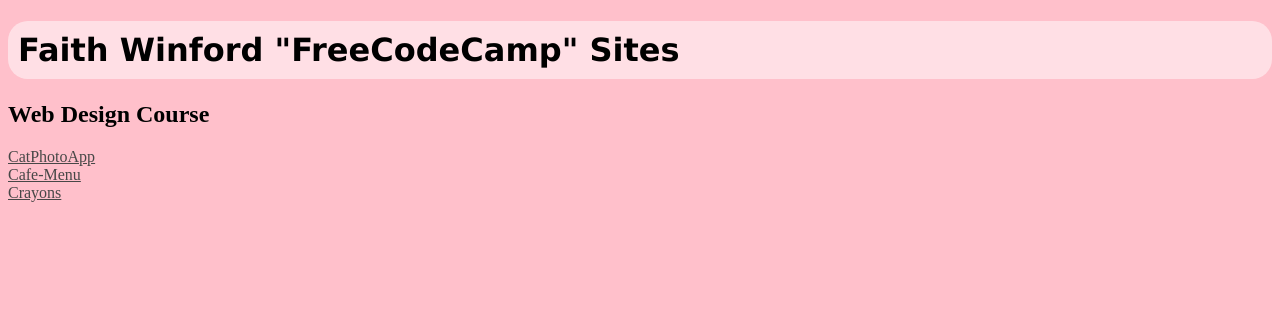
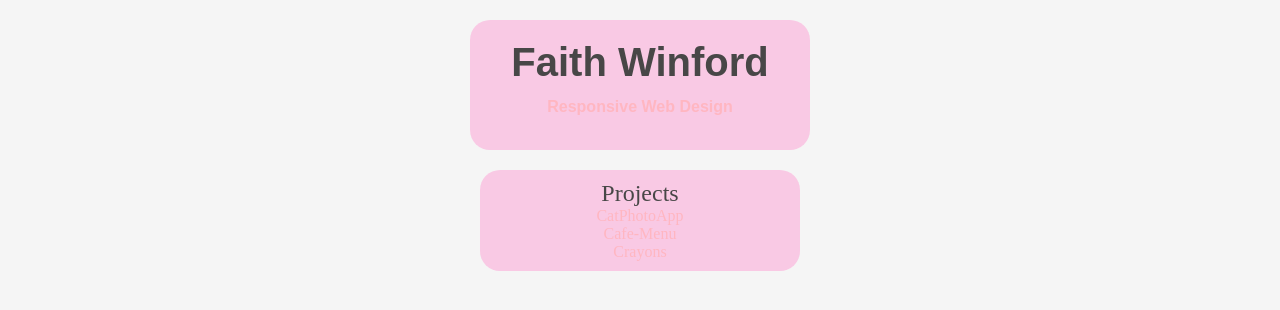
Before and after one commit to fwinford/FreeCodeCamp, a plain HTML site: page index.html in a window 1280 px wide. Drawn offline with Linux system fonts and the light colour scheme.

Commit message:
Update styles and layout for header and sub-header containers

```diff
--- a/index.html
+++ b/index.html
@@ -12,10 +12,15 @@
       </style>
   </head>
   <body>
-    <h1>Faith Winford "FreeCodeCamp" Sites</h1>
-    <h2> Web Design Course</h2>
+    <div class="header-container">
+    <h1>Faith Winford</h1>
+  <h2><a href="https://www.freecodecamp.org/"target="_blank">Responsive Web Design</a> <h2>
+  </div>
+  <div class="sub-header-container">
+    <h3>Projects</h3>
     <a href="https://fwinford.github.io/ResponsiveWebDesign/CatPhotoApp/" target="_blank">CatPhotoApp</a>
     <a href="https://fwinford.github.io/ResponsiveWebDesign/Cafe-Menu/" target="_blank">Cafe-Menu</a>
     <a href="https://fwinford.github.io/ResponsiveWebDesign/Crayons/" target="_blank">Crayons</a>
     </body>
+  </div>
 </html>
--- a/styles.css
+++ b/styles.css
@@ -1,25 +1,70 @@
 body{
-    background-color: pink;
+    background-color: whitesmoke;
 }
-h1{
-    font-family: Verdana, Geneva, Tahoma, sans-serif;
+.header-container {
+    font-family: Kantumruy Pro, sans-serif;
+    color: rgb(131, 131, 131);
+    text-align: center;
     border-radius: 20px; /* Rounded corners */
-    padding: 10px; /* Space between text and border */
-    background-color: rgba(255,255,255, 0.5); /* Ensure background color is consistent */
+    padding: 20px; /* Space between text and border */
+    background-color: rgba(251, 187, 223, 0.75); /* Ensure background color is consistent */
+    margin-bottom: 20px; /* Space between header and sub-header */
+    margin: 20px auto; /* Center the container and add vertical margin */
+    max-width: 300px; /* Set a maximum width */
+
+}
+
+.header-container h1, .header-container h3 {
+  margin: 0;
+}
+
+.header-container h1 {
+  font-size: 2.5em; /* Larger font size for h1 */
+  font-weight: bold; /* Bold font weight for h1 */
+  color: rgb(72, 71, 71); /* Darker color for h1 */
+}
+
+.header-container h3 {
+  margin: 0;
+  font-size: 1.75em; /* Smaller font size for h3 */
+  font-weight: normal; /* Normal font weight for h3 */
+  color: rgb(131, 131, 131); /* Lighter color for h3 */
+  margin-top: 10px; /* Space between h1 and h3 */
+}
+
+.sub-header-container {
+  text-align: center;
+  border-radius: 20px; /* Rounded corners */
+  padding: 10px; /* Space between text and border */
+  background-color: rgba(251, 187, 223, 0.75); /* Ensure background color is consistent */
+  margin-bottom: 20px; /* Space between sub-header and links */
+  margin: 20px auto; /* Center the container and add vertical margin */
+  max-width: 300px; /* Set a maximum width */
+}
+.sub-header-container h3 {
+  margin: 0;
+  font-size: 1.5em; /* Font size for h3 */
+  font-weight: normal; /* Normal font weight for h3 */
+  color: rgb(72, 71, 71); /* Lighter color for h3 */
+}
+h2{
+  font-size: medium;
 }
 
   a {
-    color: rgb(72, 71, 71);
+    color: rgb(255, 182, 193);
+    text-decoration: none;
   }
 
   a:visited {
-    color: rgb(201, 199, 199);
+    color: rgb(255, 105, 180);
   }
 
   a:hover {
-    color: rgb(190, 149, 226);
+    color: rgb(221, 160, 221);
+    text-decoration: underline;
   }
 
   a:active {
-    color: rgb(255, 255, 255);
+    color: rgb(238, 130, 238);
   }
```
